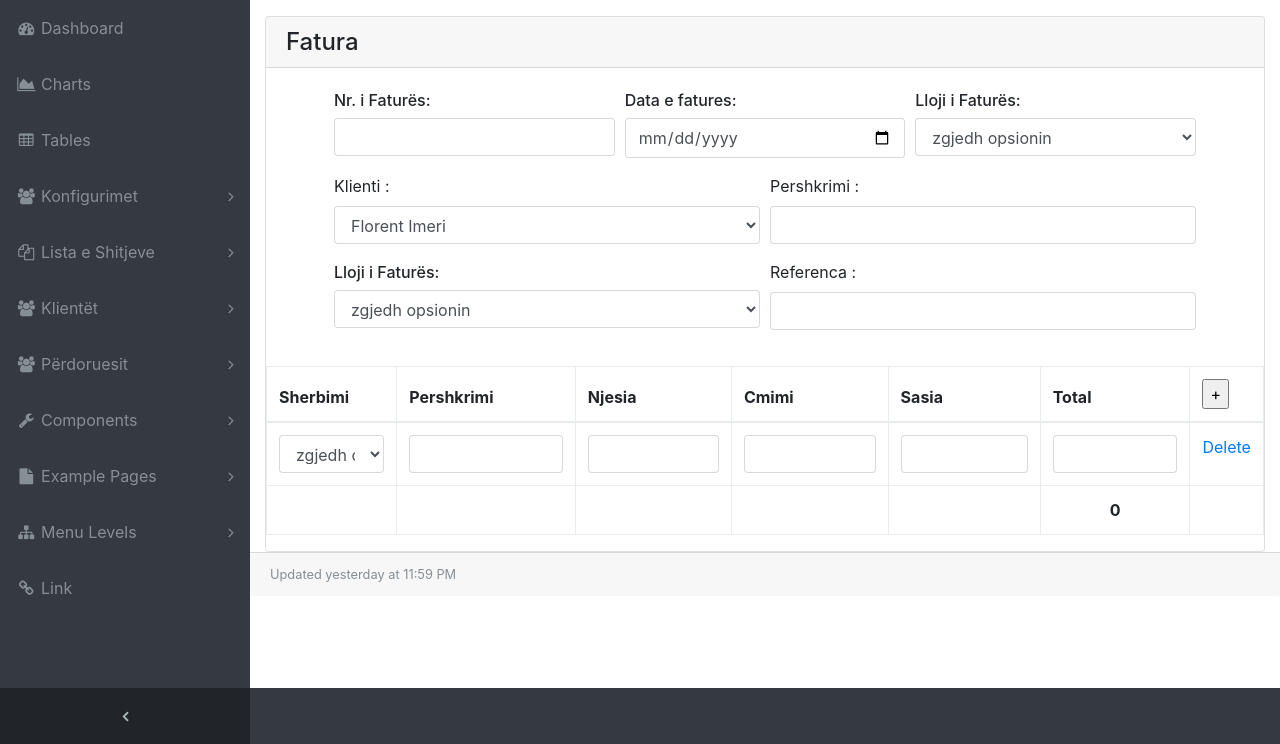
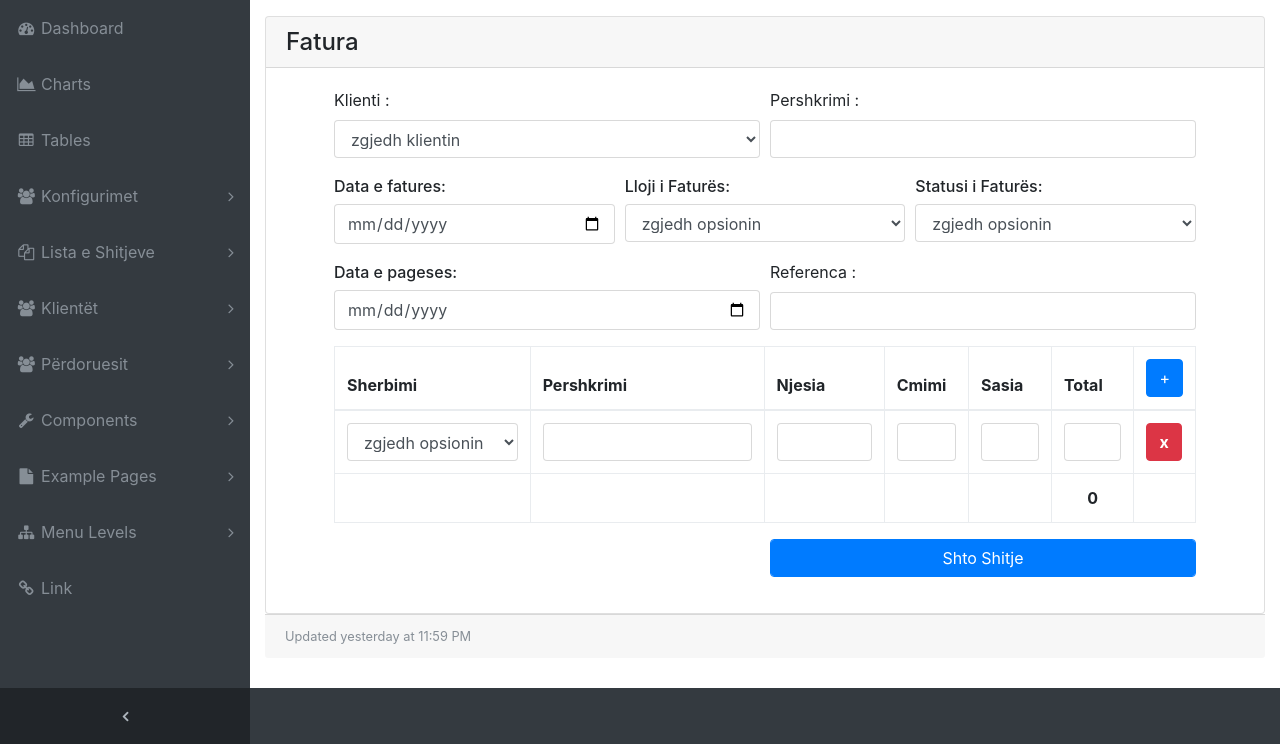
Before and after one commit to burimavdiu/mini-finance, a PHP site: page /admin/sales.php?source=add_sale in a window 1280 px wide. Shown: the part 56-800 px from the top of the page. Run offline with PHP 8.4, Linux system fonts and the light colour scheme; a user stored in the database is signed in; data comes from the database, SQL or seed files in the repository; tables that the repository leaves empty hold one stand-in row (values such as "Sample post").

Commit message:
Modifikime ne formen e fatures/shitjes

```diff
--- a/admin/includes/add_sale.php
+++ b/admin/includes/add_sale.php
@@ -1,78 +1,100 @@
 
 	<?php
+		//echo $_SESSION['user']['user_id'];
 		$mesazhi="";
-		if(isset($_POST['addUser'])){
-            $registrar=$_SESSION['user']['user_id'];
-			$mesazhi=addUser($_POST['firstname'],$_POST['lastname'],
-			$_POST['departments'],$_POST['password'],$_POST['email'],
-			$_POST['username'],$_POST['phone'],$registrar);
+		if(isset($_POST['addsale'])){
+			$sale=array();
+			$sale['client_id']=$_POST['client'];
+			$sale['sale_date']=$_POST['sale_date'];
+			$sale['description']=$_POST['sale_description'];
+			$sale['sale_type']=$_POST['sale_type'];
+			$sale['status']=$_POST['status'];
+			$sale['payment_date']=$_POST['payment_date'];
+			$sale['payment_ref']=$_POST['payment_ref'];
+
+			/*$sale_id=add_sale($client_id,$sale_date,$description,$sale_type,
+							  $status,$payment_date,$payment_ref);*/
+			//price = '{$_POST['price'][$i]}',
+			$sale_details=array();
+			//"INSERT INTO sales_details(sale_id,service_id,quantity,unit) VALUES ";
+			$sd_count=count($_POST['service']);
+			for($i = 0; $i<$sd_count; $i++)
+			{
+				$sd['service']=$_POST['service'][$i];
+				$sd['quantity']=$_POST['quantity'][$i];
+				$sd['unit']=$_POST['unit'][$i];
+				array_push($sale_details, $sd);
+			}
+			//print_r($sale);
+			addSale_and_Details($sale,$sale_details);
 		}
 	?>
 	<!-- card-register forma e regjistrimit-->
     <div class="card  mx-auto mt-30 ">
 		<div class="card-header h4">Fatura</div>
 		<div class="card-body mx-5">
+
 			<form action="" method="POST">
                 <div class="form-group">
 					<div class="form-row">
+					  <div class="col-md-6">
+						<label for="client">Klienti :</label>
+						<?php
+							echo "<select name='client' class='form-control'  id='client'>";
+							$clients=findClients();
+							echo "<option value=''> zgjedh klientin </option>";
+							while($client=mysqli_fetch_array($clients)){
+								echo "<option value='" . $client['client_id'] ."'> " .
+								$client['contact_person'] . "</option>";
+							}
+							echo "</select>";
+						?>
+					  </div>
+					  <div class="col-md-6">
+						<label for="sale_description">Pershkrimi :</label>
+						<input name="sale_description" class="form-control" id="sale_description"
+						type="text" aria-describedby="nameHelp">
+					  </div>
+					</div>
+				</div>
+				<div class="form-group">
+					<div class="form-row">
 					  <div class="col-md-4">
-						<label class="h6" for="salesno">Nr. i Faturës: </label>
-						<input name="salesno" class="form-control" id="salesno" type="text" aria-describedby="nameHelp">
-					  </div>
-					  <div class="col-md-4">
-						<label class="h6" for="lastname">Data e fatures: </label>
-						<input name="salesdate" class="form-control" id="salesdate"
+						<label class="h6" for="sale_date">Data e fatures: </label>
+						<input name="sale_date" class="form-control" id="sale_date"
 						type="date" aria-describedby="nameHelp">
 					  </div>
 					  <div class="col-md-4">
-						<label class="h6" for="salestype">Lloji i Faturës: </label>
-						<select name="salestype" class="form-control"  id="salestype">
+						<label class="h6" for="sale_type">Lloji i Faturës: </label>
+						<select name="sale_type" class="form-control"  id="sale_type">
 							<option value=''> zgjedh opsionin </option>
 							<option value='pro-fature'> pro-fature </option>
 							<option value='fature'> fature </option>
 						</select>
 					  </div>
+					  <div class="col-md-4">
+						<label class="h6" for="status">Statusi i Faturës: </label>
+						<select name="status" class="form-control"  id="status">
+							<option value=''> zgjedh opsionin </option>
+							<option value='ne-proces'> ne-proces </option>
+							<option value='e-paguar'> e paguar </option>
+							<option value='e-refuzuar'> e refuzuar </option>
+						</select>
+					  </div>
 					</div>
 				</div>
+
 				<div class="form-group">
 					<div class="form-row">
 					  <div class="col-md-6">
-						<label for="client">Klienti :</label>
-						<?php
-							echo '<select name="clients" class="form-control"  id="clients">';
-							$clients=findClients();
-
-							while($client=mysqli_fetch_array($clients)){
-								echo "<option value='".$client['client_id']."'> ".$client['contact_person']. "</option>";
-							}
-							echo '</select>';
-						?>
+						<label class="h6" for="payment_date">Data e pageses: </label>
+						<input name="payment_date" class="form-control" id="payment_date"
+						type="date" aria-describedby="nameHelp">
 					  </div>
 					  <div class="col-md-6">
-						<label for="description">Pershkrimi :</label>
-						<input name="description" class="form-control" id="description"
+						<label for="payment_ref">Referenca :</label>
+						<input name="payment_ref" class="form-control" id="payment_ref"
 						type="text" aria-describedby="nameHelp">
-					  </div>
-					</div>
-				</div>
-				<div class="form-group">
-
-				</div>
-				  <div class="form-group">
-					<div class="form-row">
-					  <div class="col-md-6">
-						<label class="h6" for="salestype">Lloji i Faturës: </label>
-						<select name="salestype" class="form-control"  id="salestype">
-							<option value=''> zgjedh opsionin </option>
-							<option value='pro-fature'> pro-fature </option>
-							<option value='fature'> fature </option>
-						</select>
-					  </div>
-					  <div class="col-md-6">
-						<label for="reference">Referenca :</label>
-						<input name="reference" class="form-control" id="reference"
-						type="text" aria-describedby="nameHelp">
-					  </div>
 					  </div>
 					</div>
 				</div>
@@ -84,13 +106,13 @@
 						<th>Cmimi</th>
 						<th>Sasia</th>
 						<th>Total</th>
-						<th><input type="button" value="+" id="add" class="btnbtn-primary"></th>
+						<th><input type="button" value="+" id="add" class="btn btn-primary"></th>
 					</thead>
                     <tbody class="detail">
 						<tr>
-							<td>
+							<td width="25%">
 							<?php
-								echo '<select name="services[]" class="form-control" id="services">';
+								echo '<select name="service[]" class="form-control service">';
 								echo "<option value=''> zgjedh opsionin </option>";
 								$services=findServices();
 
@@ -101,12 +123,15 @@
 								echo '</select>';
 							?>
 							</td>
-							<td><input type="text" class="form-control quantity" name="quantity[]"></td>
-							<td><input type="text" class="form-control price" name="price[]"></td>
-							<td><input type="text" class="form-control discount" name="discount[]"></td>
-							<td><input type="text" class="form-control discount" name="discount[]"></td>
-							<td><input type="text" class="form-control amount" name="amount[]"></td>
-							<td><a href="#" class="remove">Delete</td>
+							<td width="30%"><input type="text" class="form-control description" name="description[]"></td>
+							<td width="15%"><input type="text" class="form-control unit" name="unit[]"></td>
+							<td width="10%"><input type="text" class="form-control price" name="price[]"></td>
+							<td width="10%"><input type="text" class="form-control quantity" name="quantity[]"></td>
+							<td width="10%"><input type="text" class="form-control amount" name="amount[]"></td>
+							<td>
+								<a href="#" class="btn btn-danger a-btn-slide-text remove">
+								<span><strong>x</strong></span></a>
+							</td>
 						</tr>
 					</tbody>
 					<tfoot>
@@ -119,11 +144,27 @@
 					</tfoot>
 
 				</table>
+				<div class="alert alert-danger d-none jmesazhi">
+						  <span id="message"></span>
+				</div>
+				<div class="form-group">
+					<div class="form-row">
+					  <div class="col-md-6">
+
+					  </div>
+					  <div class="col-md-6">
+
+						<input name="addsale" class="form-control btn btn-primary" id="addsale"
+						type="submit" value="Shto Shitje" aria-describedby="nameHelp">
+					  </div>
+					</div>
+				</div>
 			</form>
       </div>
     </div>
 	<?php $temp = findServicesJS()?>
 	<script type="text/javascript">
+
 		$(function(){
 			$('#add').click(function(){
 				addnewrow();
@@ -131,13 +172,13 @@
 			$('body').delegate('.remove','click',function(){
 				$(this).parent().parent().remove();
 			});
-			$('body').delegate('.quantity,.price,.discount','keyup',function(){
-				vartr=$(this).parent().parent();
-				varqty=tr.find('.quantity').val();
+			$('body').delegate('.quantity,.price','keyup',function(){
+				var tr=$(this).parent().parent();
+				var qty=tr.find('.quantity').val();
 				var price=tr.find('.price').val();
 
-				var dis=tr.find('.discount').val();
-				varamt =(qty * price)-(qty * price *dis)/100;
+				//var dis=tr.find('.discount').val();
+				var amt=qty * price;
 				tr.find('.amount').val(amt);
 				total();
 			});
@@ -146,7 +187,7 @@
 			var t=0;
 			$('.amount').each(function(i,e)
 			{
-			varamt =$(this).val()-0;
+			var amt =$(this).val()-0;
 			t+=amt;
 			});
 			$('.total').html(t);
@@ -158,7 +199,7 @@
 			//'<td class="no">'+n+'</td>'+
 			vartr = '<tr>'+
 			'<td><?php
-				echo '<select name="services[]" class="form-control" id="services">';
+				echo '<select name="service[]" class="form-control service">';
 				echo '<option value=""> zgjedh opsionin </option>';
 				$services=findServices();
 				while($service=mysqli_fetch_array($services)){
@@ -166,13 +207,61 @@
 					.$service['service_name']. '</option>';
 				}
 				echo '</select>';?></td>'+
+			'<td><input type="text" class="form-control description" name="description[]"></td>'+
+			'<td><input type="text" class="form-control unit" name="unit[]"></td>'+
+			'<td><input type="text" class="form-control price" name="price[]"></td>'+
 			'<td><input type="text" class="form-control quantity" name="quantity[]"></td>'+
-			'<td><input type="text" class="form-control price" name="price[]"></td>'+
-			'<td><input type="text" class="form-control discount" name="discount[]"></td>'+
-			'<td><input type="text" class="form-control discount" name="discount[]"></td>'+
 			'<td><input type="text" class="form-control amount" name="amount[]"></td>'+
-			'<td><a href="#" class="remove">Delete</td>'+
+			'<td><a href="#" class="btn btn-danger a-btn-slide-text remove"><span><strong>x</strong></span>'+
 			'</tr>';
 			$('.detail').append(vartr);
 		}
+		$("#addsale").click(function(){
+			kontrollues=false;
+			message="";
+			function validateEmail($email) {
+			  var emailReg = /^([\w-\.]+@([\w-]+\.)+[\w-]{2,4})?$/;
+			  return emailReg.test( $email );
+			}
+			if ($("#client").val() == "") {
+				message="Ju lutem zgjedhni klientin<br>";
+				kontrollues=true;
+			}
+			if ($("#sale_description").val() == "") {
+				message+="Ju lutem plotësoni përshkrimin<br>";
+				kontrollues=true;
+			}
+			if ($("#sale_date").val() == "") {
+				message+="Ju lutem plotësoni datën e shitjes<br>";
+				kontrollues=true;
+			}
+			$('.service').each(function(i,e){
+				if ($(this).val() == "") {
+					message+="Ju lutem zgjedh sherbimin<br>";
+					kontrollues=true;
+					return false;
+				}
+			});
+			$('.description').each(function(i,e){
+				if ($(this).val() == "") {
+					message+="Ju lutem plotësoni pershkrimin e sherbimin<br>";
+					kontrollues=true;
+					return false;
+				}
+			});
+			$('.price').each(function(i,e){
+				if ($(this).val() == "") {
+					message+="Ju lutem plotësoni çmimin<br>";
+					kontrollues=true;
+					return false;
+				}
+			});
+			if(kontrollues){
+				$(".jmesazhi").removeClass("d-none");
+				$("#message").html(message);
+				return false;
+			}else{
+				return true;
+			}
+		});
 </script>
--- a/admin/includes/test.txt
+++ b/admin/includes/test.txt
@@ -1,2 +1,3 @@
 tung
 tung tung
+tung tung tung
```
Also changed, not shown: admin/includes/functions.php (+97 -0 lines), admin/includes/view_all_sales.php (+26 -20 lines).
